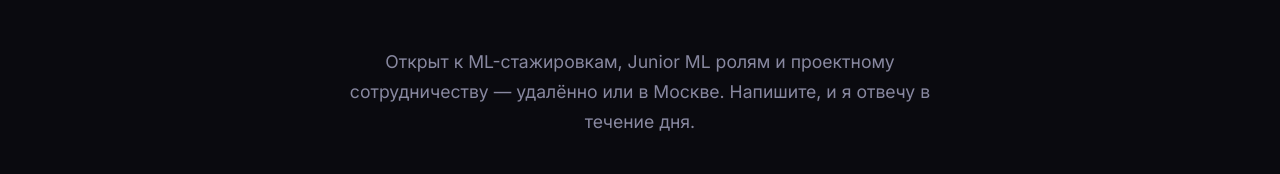
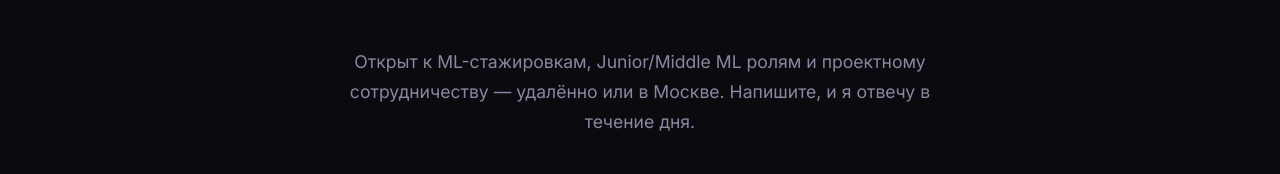
Before and after one commit to AndreiGanin2910/AndreiGanin2910.github.io, a plain HTML site: page index.html in a window 1280 px wide. Shown: the part 7277-7451 px from the top of the page. Drawn offline with Linux system fonts and the light colour scheme.

Commit message:
Update ML role description in contact section

```diff
--- a/index.html
+++ b/index.html
@@ -641,7 +641,7 @@
         <div class="contact-content">
             <div class="section-label fade-in" style="justify-content:center;">Контакты</div>
             <h2 class="section-title fade-in" style="text-align:center;">Давайте <span class="highlight">работать вместе</span></h2>
-            <p class="fade-in">Открыт к ML-стажировкам, Junior ML ролям и проектному сотрудничеству — удалённо или в Москве. Напишите, и я отвечу в течение дня.</p>
+            <p class="fade-in">Открыт к ML-стажировкам, Junior/Middle ML ролям и проектному сотрудничеству — удалённо или в Москве. Напишите, и я отвечу в течение дня.</p>
             <div class="contact-links fade-in">
                 <a href="https://t.me/Andrei_diffurs" target="_blank" rel="noopener noreferrer" class="contact-link"><i class="fab fa-telegram"></i> Telegram</a>
                 <a href="https://github.com/AndreiGanin2910" target="_blank" rel="noopener noreferrer" class="contact-link"><i class="fab fa-github"></i> GitHub</a>
```
